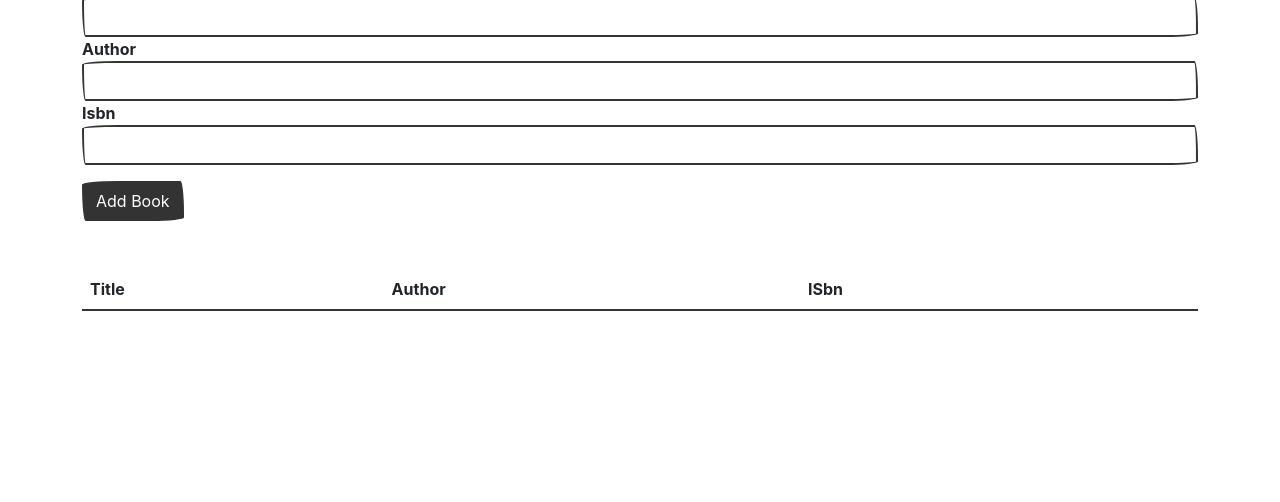
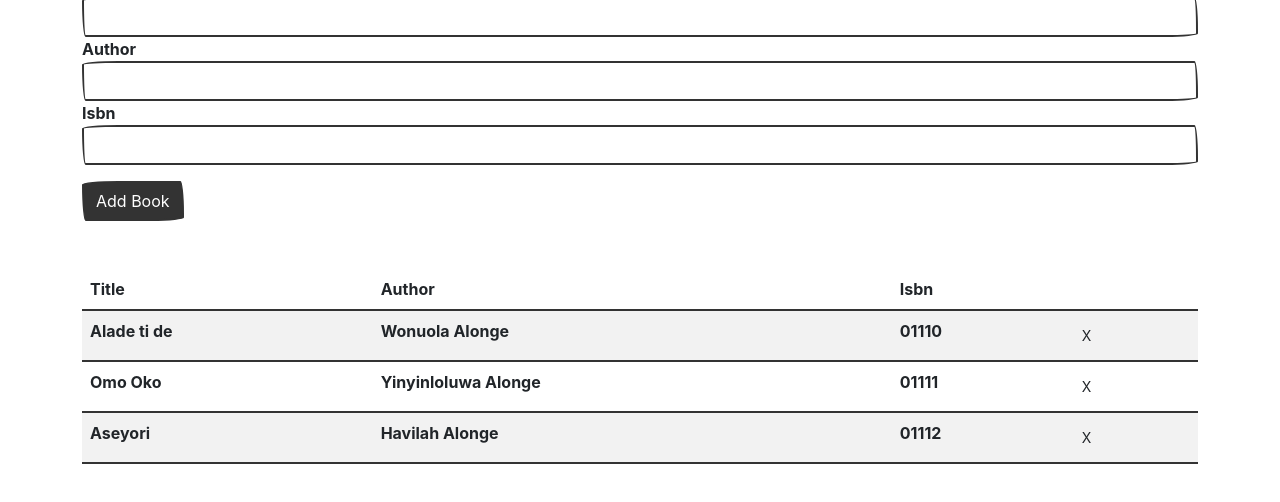
Before and after one commit to wonuola-y/book-list, a plain HTML site: page index.html in a window 1280 px wide. Shown: the part 126-628 px from the top of the page. Drawn offline with nearby package versions, Linux system fonts and the light colour scheme; a web font is replaced by a local one.

Commit message:
included the missing tr in the .create element method

```diff
--- a/app.js
+++ b/app.js
@@ -1,11 +1,11 @@
 // book class
 
-class book {
-    constructor (title, isbn, author)
+class Book {
+    constructor (title, author, isbn)
     {
         this.title = title;
+        this.author = author;
         this.isbn = isbn;
-        this.author = author;
     }
 }
 
@@ -30,14 +30,15 @@ class UI {
             isbn : ' 01112'
           }
 
-          ]
+          ];
           const books = storedBooks;
           books.forEach ((book) => UI.addBookToList(book))
     }
     static addBookToList(book){
         const list = document.getElementById('book-list');
-        const row = document.createElement('row')
-        row.innerHTML = `<td>${book.title}</td>
+        const row = document.createElement('tr')
+        row.innerHTML =
+         `<td>${book.title}</td>
         <td>${book.author}</td>
         <td>${book.isbn}</td>
         <td><a href='#' class="btn btn=danger btn-sm delete">X</td>
@@ -49,7 +50,7 @@ class UI {
 // store class :handles storage
 
 //event display book
-
+document.addEventListener('DOMContentLoaded', UI.showBooks);
 //event add book
 
 // event remove book
--- a/index.html
+++ b/index.html
@@ -35,7 +35,7 @@
                 <tr>
                     <th>Title</th>
                     <th>Author</th>
-                    <th>ISbn</th>
+                    <th>Isbn</th>
                     <th></th>
 
                 </tr>
```
